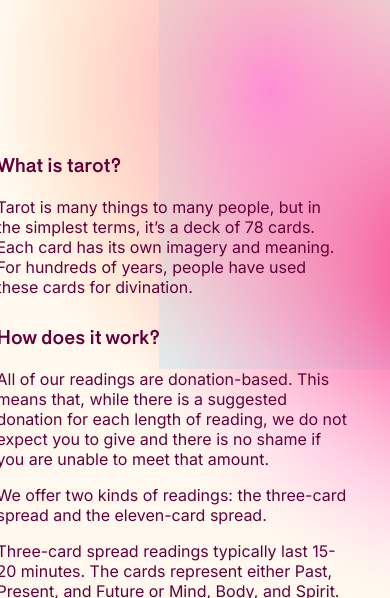
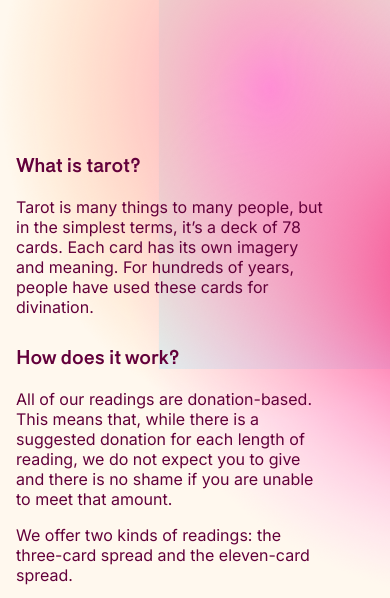
Before and after one commit to awanderingorill/pixie-tarot, a Gatsby site: page / in a window 390 px wide. Shown: the part 243-841 px from the top of the page. Built offline with nearby package versions, Linux system fonts and the light colour scheme; Gatsby itself is replaced by a stand-in of ours.

Commit message:
Fix mobile width issue

```diff
--- a/src/pages/index.js
+++ b/src/pages/index.js
@@ -82,7 +82,7 @@ const Section = styled.div`
   margin-bottom: 4em;
 
   @media ${device.mobileL} {
-    width: 90vw;
+    width: 80vw;
     margin-bottom: 2em;
   }
 `
```
